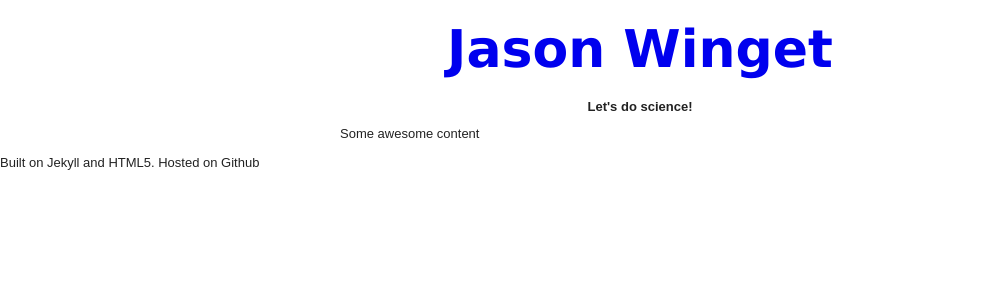
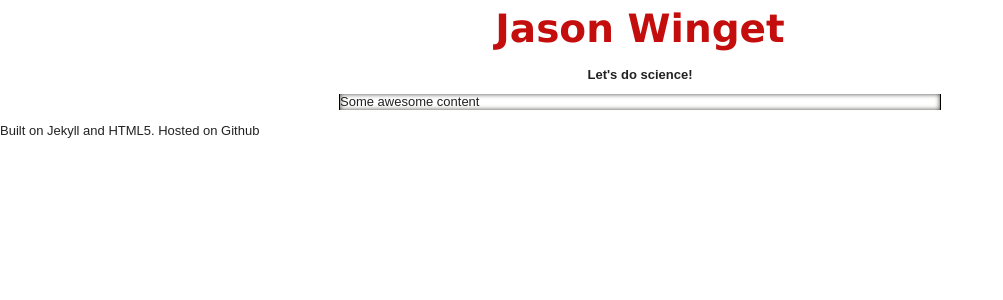
Before and after one commit to jwinget/jwinget.github.com, a Jekyll site: the page built from index.html, in a window 1280 px wide. Shown: the top 300 px of the page, without its empty margins (0-1003 px from the left). Built offline with Jekyll 4.4.1, drawn with Linux system fonts in a browser that asks for light colours; nearby versions of some CDN libraries; some web fonts are replaced.

Commit message:
Styling the main content box

```diff
--- a/css/style.css
+++ b/css/style.css
@@ -215,11 +215,19 @@ td { vertical-align: top; }
 #main {
 	width: 600px;
 	margin: auto;
+	border-right: 1px solid black;
+	border-left: 1px solid black;
+	-moz-box-shadow: 0 0 10px #42433C;
+	-webkit-box-shadow: 0 0 10px #42433C;
+	box-shadow: 0 0 10px #42433c;
+	-moz-box-shadow:inset 0 0 5px #42433C;
+	-webkit-box-shadow:inset 0 0 5px #42433C;
+	box-shadow:inset 0 0 5px #42433C;
 	}
 h1 { font-family: 'Podkova', 'Lucida Grande', serif; }
 header { text-align: center; }
-header h1 a { text-decoration: none; color: none; font-size: 2em; }
-header h2 { font-size: 1em; line-height: -50%; }
+header h1 a { text-decoration: none; color: #C40D0D; font-size: 1.5em; line-height: 50%;}
+header h2 { font-size: 1em; }
 
 
 
```
